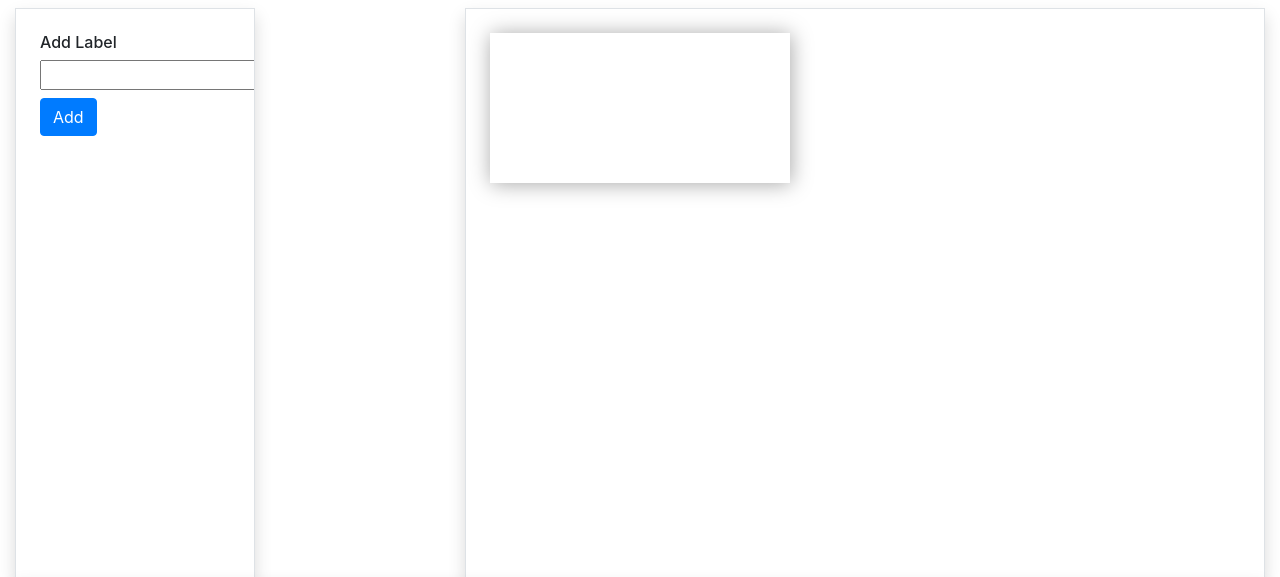
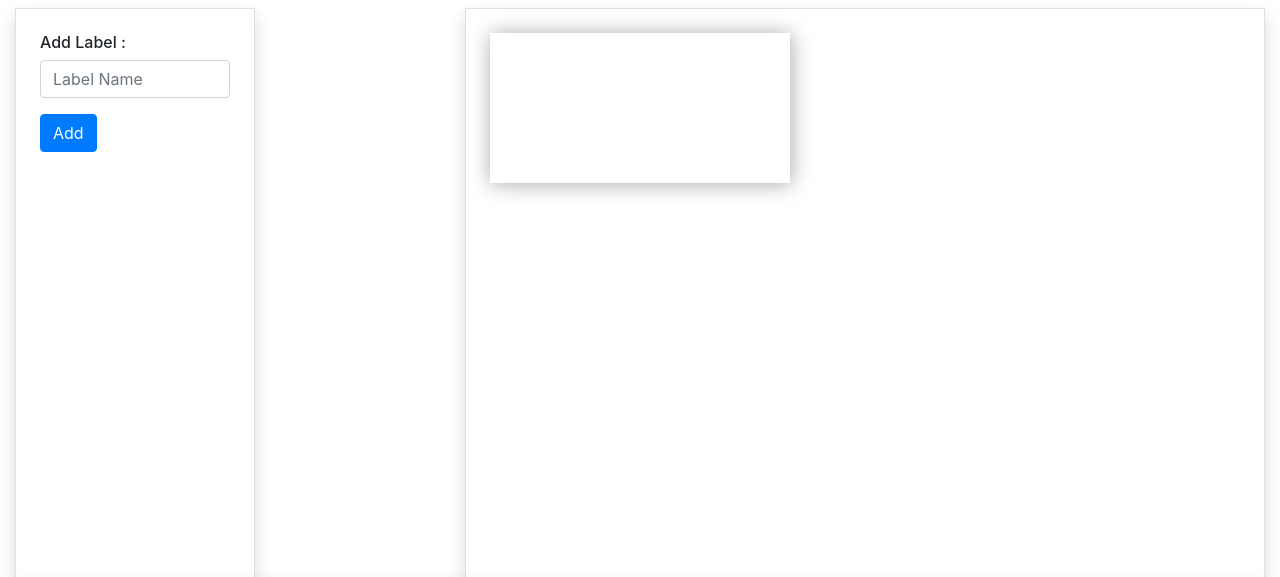
Before and after one commit to stevenandry/innotate, a Python web app: template templates/paint.html in a window 1280 px wide. Shown: the part 40-617 px from the top of the page. Run offline with Jinja, Linux system fonts and the light colour scheme; the template is opened without the code that fills it, so the values that code supplies are empty; a map, chart or similar area stays blank; some libraries are stand-ins or nearby versions.

Commit message:
Added SVG and minor UI enhancement

```diff
--- a/templates/paint.html
+++ b/templates/paint.html
@@ -6,11 +6,9 @@
 <head>
         <meta charset="UTF-8">
         <meta name="viewport" content="width=device-width, initial-scale=1.0">
-        <title>Document</title>
 </head>
 
-<body onload="reset()">
-
+<body onload="nextimage()">
         <div class="loader-wrapper">
                 <span class="loader"><span class="loader-inner"></span></span>
         </div>
@@ -22,7 +20,7 @@
         <div hidden id="listimages">
         </div>
 
-        <!-- Modal -->
+        <!-- Modal Custom Alert-->
         <div class="modal fade" id="exampleModal" tabindex="-1" role="dialog" aria-labelledby="exampleModalLabel"
                 aria-hidden="true">
                 <div class="modal-dialog" role="document">
@@ -51,20 +49,34 @@
                 <!-- <a href="javascript:void(0)" class="closebtn" onclick="closeNav()">&times;</a> -->
                 <div class="col">
                         <div class="border shadow p-4 bg-white overflow-auto" style="height:570px;width:240px">
-                                <h6>Add Label</h6>
-                                <input id="labelname" class="input-paint" type="text">
-                                <button id="save" class="btn btn-primary mt-2" onclick='addlabel()'>Add</button>
+                                <div class="form-group">
+                                        <h6 for="email">Add Label :</h6>
+                                        <input class="form-control" type="text" placeholder="Label Name" id="labelname">
+                                </div>
+                                <!-- <h6>Add Label</h6>
+                                <input id="labelname" class="input-paint" type="text"> -->
+                                <button id="save" class="btn btn-primary" onclick='addlabel()'>Add</button>
                                 <br>
-                                <br>
-
-                                <div id="labellist">
+                                <div id="labellist" class="mt-2">
                                 </div>
                         </div>
                 </div>
                 <div class="col">
                         <div class="border shadow p-4 bg-white overflow-auto" style="height:570px;width:800px ">
-                                <canvas style="box-shadow: 1px 1px 20px rgba(0, 0, 0, 0.35)" id="paint"
-                                        width={{cnvswidth}} height={{cnvsheight}}></canvas>
+                                <div style="position:relative">
+                                        <canvas style="box-shadow: 1px 1px 20px rgba(0, 0, 0, 0.35)" id="paint"
+                                                width={{cnvswidth}} height={{cnvsheight}}></canvas>
+                                        <svg id="svgovercanvas" style="position:absolute;left: 0px; top:0px;z-index: 2;cursor:crosshair" width={{cnvswidth}} height={{cnvsheight}}>
+                                                <!-- <circle id="testcircle" cx="50" cy="50" r="40" fill="yellow" onclick="alerttest()" onmouseover="dummyjs()" onmouseout="hidedummyjs()"/>
+                                                <circle style="display:none" id="testcircle1" cx="50" cy="50" r="40" fill="none" stroke="green" stroke-width="4" />
+                                                <circle style="display:none" id="deltestcircle1" cx="90" cy="30" r="20" fill="red" onclick="deldummyjs()"/>  -->
+                                        </svg>
+                                        <div id="overcanvasrect"></div>
+                                        <div id="overcanvas">
+                                                <!-- <div style="position:absolute;width:100px;height:100px;top:100px;left:300px;border-radius:50%;background-color:#555">   </div> -->
+                                                <!-- <button style="position:absolute;top:50px;right:350px">test</button> -->
+                                        </div>
+                                </div>
                                 <br>
                                 <div id="currentlabel2" style="display:none">
                                         <h6>Currently Labeling <font color="red" id="currentlabel"></font>
@@ -110,10 +122,10 @@
                         </div>
                         <div class="border shadow p-4 mb-2 bg-white text-center">
                                 <button id="penciltool" type="button" class="btn btn-success mt-2 w-100"
-                                        onclick="pencil()">Dot</button>
+                                        onclick="dotelement()">Dot</button>
                                 <br>
                                 <button id="rectangletool" type="button" class="btn btn-success mt-2 w-100"
-                                        onclick="rectangle()">Rectangle</button>
+                                        onclick="rectelement()">Rectangle</button>
                                 <br>
                                 <button id="resettool" type="button" class="btn btn-warning mt-2 w-100"
                                         onclick="reset()">Reset</button>
```
